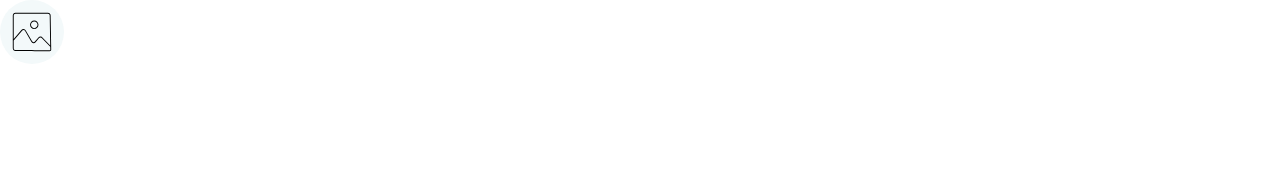
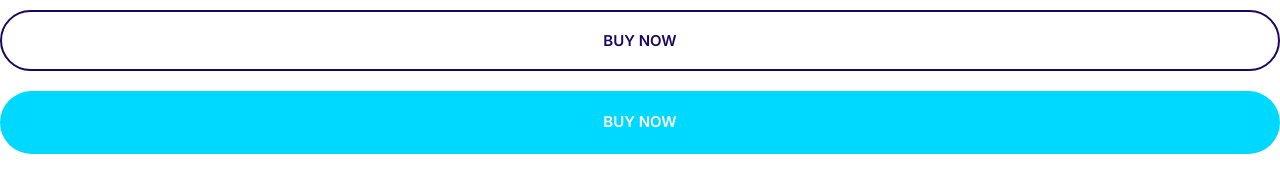
Before and after one commit to danielka89/danielka, a plain HTML site: page Moshify/index.html in a window 1280 px wide. Drawn offline with Linux system fonts and the light colour scheme.

Commit message:
Implementing buttons into the style.

```diff
--- a/Moshify/css/styles.css
+++ b/Moshify/css/styles.css
@@ -5,6 +5,13 @@
   --color-headings: #1b0760;
   --color-body: #918ca4;
 }
+
+*,
+*::after,
+*::before {
+  box-sizing: border-box;
+}
+
 /* Typography */
 
 html {
@@ -163,3 +170,66 @@
   justify-content: center;
   align-items: center;
 }
+
+/* Buttons */
+.btn {
+  border-radius: 40px;
+  border: 0;
+  cursor: pointer;
+  font-size: 1.8rem;
+  font-weight: 600;
+  margin: 1rem 0;
+  padding: 2rem 3rem;
+  text-align: center;
+  text-transform: uppercase;
+  white-space: nowrap;
+}
+
+.btn--primary {
+  background: var(--color-primary);
+  color: #fff;
+}
+
+.btn--primary:hover {
+  background: #3a8ffd;
+}
+
+.btn--secondary {
+  background: var(--color-secondary);
+  color: #fff;
+}
+
+.btn--secondary:hover {
+  background: #00c8eb;
+}
+
+.btn--accent {
+  background: var(--color-accent);
+  color: #fff;
+}
+
+.btn--accent:hover {
+  background: #ec3000;
+}
+
+.btn--block {
+  width: 100%;
+  display: inline-block;
+}
+
+.btn--outline {
+  background: #fff;
+  color: var(--color-headings);
+  border: 2px solid var(--color-headings);
+}
+
+.btn--outline:hover {
+  background: var(--color-headings);
+  color: #fff;
+}
+
+@media screen and (min-width: 1024px) {
+  .btn {
+    font-size: 1.5rem;
+  }
+}
--- a/Moshify/index.html
+++ b/Moshify/index.html
@@ -14,10 +14,7 @@
     <link rel="stylesheet" href="css/styles.css" />
   </head>
   <body>
-    <span class="icon-container">
-      <svg class="icon">
-        <use xlink:href="images/sprite.svg#settings"></use>
-      </svg>
-    </span>
+    <button class="btn btn--outline btn--block">Buy Now</button>
+    <a href="" class="btn btn--secondary btn--block">Buy Now</a>
   </body>
 </html>
```
Also changed, not shown: Moshify/components/buttons.html (added, +2 -0 lines).
